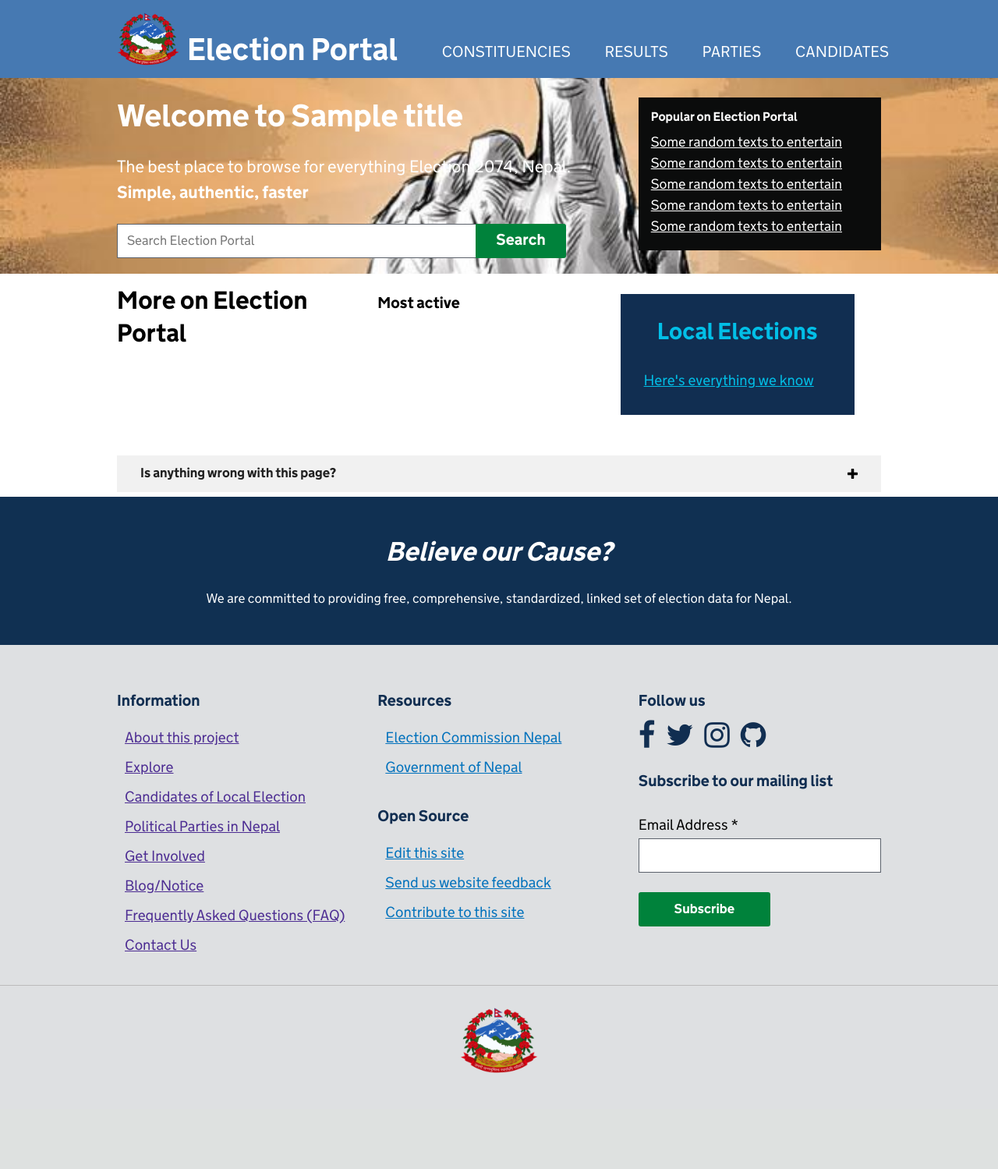
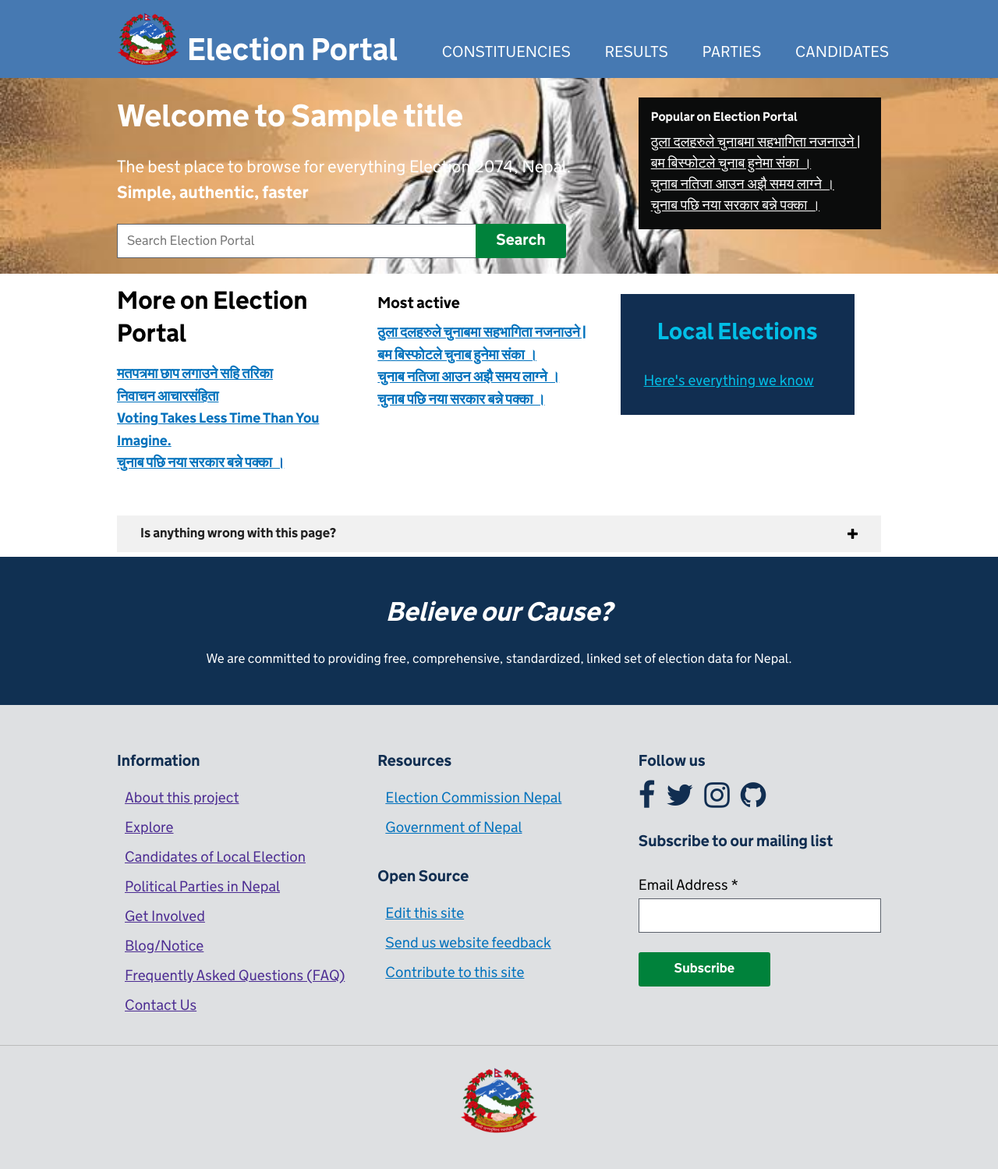
Before and after one commit to Election-Portal/Election-Portal-Webapp, a Django app: template templates/homepage/index.html in a window 1280 px wide. Shown: the whole page at 78% size. Before the commit the page ends 1376 px from the top, so only its background shows below. Run offline with Django 3.2, Linux system fonts and the light colour scheme; tables that the repository leaves empty hold one stand-in row (values such as "Sample post"); the template is opened without the code that fills it: values that come from a table or form of the project are taken from there, most other values are stand-ins (such as "Sample title", 1, 10 or a date in 2020); some libraries are stand-ins or nearby versions.

Commit message:
Adds raw text for sample presentation

```diff
--- a/templates/homepage/index.html
+++ b/templates/homepage/index.html
@@ -31,11 +31,10 @@
         <ul class="election-unstyled-list">{% for blogs in blogs %}{% if blogs.home == '5' %}
           <li><a href="{% url 'post' blogs.slug %}">{{ blogs.title | title }}</a>
           </li>{% endif %}{% endfor %}
-          <li><a href = "#">Some random texts to entertain</a></li>
-          <li><a href = "#">Some random texts to entertain</a></li>
-          <li><a href = "#">Some random texts to entertain</a></li>
-          <li><a href = "#">Some random texts to entertain</a></li>
-          <li><a href = "#">Some random texts to entertain</a></li>
+          <li><a href = "#">ठुला दलहरुले चुनाबमा सहभागिता नजनाउने |</a></li>
+          <li><a href = "#">बम बिस्फोटले चुनाब हुनेमा संका ।</a></li>
+          <li><a href = "#">चुनाब नतिजा आउन अझै समय लाग्ने ।</a></li>
+          <li><a href = "#">चुनाब पछि नया सरकार बन्ने पक्का ।</a></li>
 
 
         </ul>
@@ -50,18 +49,33 @@
     <div class="borderline">
     <div class="election-width-one-third">
       <h1>More on Election Portal</h1>
+      <ul class="election-unstyled-list">{% for blogs in blogs %}{% if blogs.home == '5' %}
+        <li><a href="{% url 'post' blogs.slug %}">{{ blogs.title | title }}</a>
+        </li>{% endif %}{% endfor %}
+        <li><a href = "#">मतपत्रमा छाप लगाउने सहि तरिका</a></li>
+        <li><a href = "#">निवाचन आचारसंहिता</a></li>
+        <li><a href = "#">Voting Takes Less Time Than You Imagine.</a></li>
+        <li><a href = "#">चुनाब पछि नया सरकार बन्ने पक्का ।</a></li>
+
+
+      </ul>
     </div>
     <div class="election-width-one-third">
       <h3>Most active</h3>
       <ul class="election-unstyled-list">{% for blogs in blogs %}{% if blogs.home == '6' %}
         <li><a href="{% url 'post' blogs.slug %}">{{ blogs.title | title }}</a>
         </li>{% endif %}{% endfor %}
+        <li><a href = "#">ठुला दलहरुले चुनाबमा सहभागिता नजनाउने |</a></li>
+        <li><a href = "#">बम बिस्फोटले चुनाब हुनेमा संका ।</a></li>
+        <li><a href = "#">चुनाब नतिजा आउन अझै समय लाग्ने ।</a></li>
+        <li><a href = "#">चुनाब पछि नया सरकार बन्ने पक्का ।</a></li>
       </ul>
     </div></div>
     <div class="election-width-one-third">
       <div class="election-hero-callout election-section-dark">
         <h2 style="text-align:center;"><span class="election-hero-callout-alt" id="countdown"></span>Local Elections</h2>
         <a class="election-hero-link" href="#">Here's everything we know</a>
+
       </div>
     </div>
   </div><br /><br />
--- a/templates/political_parties/list.html
+++ b/templates/political_parties/list.html
@@ -16,7 +16,11 @@
           {% for political_party in all_political_parties %}
         <div class="election-width-one-fourth">
           <a href="{% url 'PoliticalPartyDetail' political_party.pk %}">
-            <img src="{{ infor.logo.url }}" alt="Photo of {{political_party.name|title}}">
+            {% if infor.photo %}
+            <img src="{{ infor.photo.url}}" alt="Photo of {{ political_party.name | title }}">
+          {% else %}
+            <img src="{% static '/img/ng_logo.png' %}" alt="Placeholder Government of Nepal logo since {{ nominee.full_name | title }} does not have a photo yet">
+          {% endif %}
           </a>
           <div class="team member-name">
             <a href="{% url 'PoliticalPartyDetail' political_party.pk %}"><strong>{{political_party.name|title}}</strong></a>
```
Also changed, not shown: issues/views.py (+22 -0 lines), templates/candidates/details.html (+9 -2 lines).
